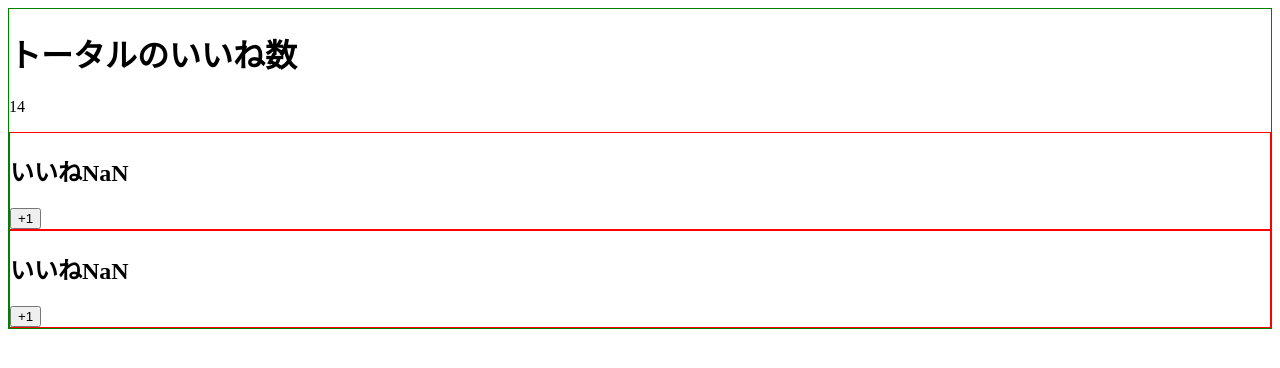
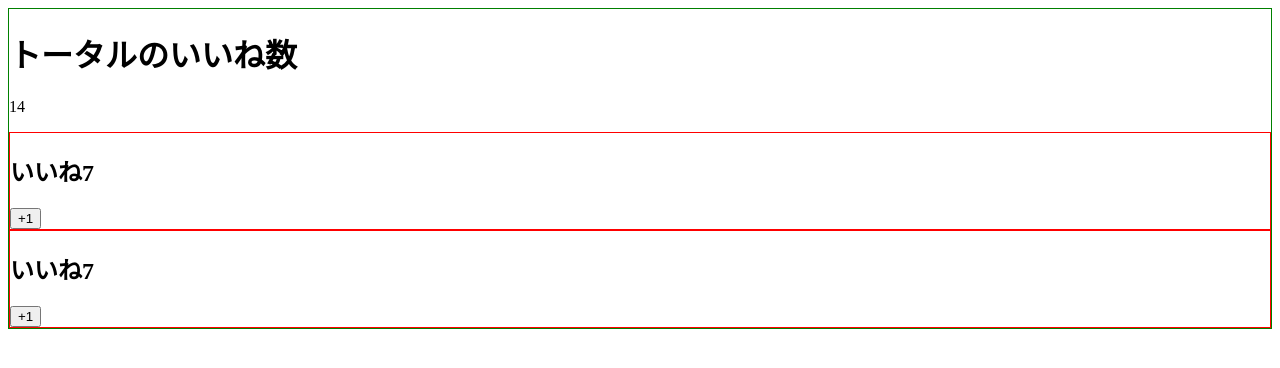
Before and after one commit to siyo0715/Vue.js_practice16, a Vue app in the folder practice16/: page / in a window 1280 px wide. Shown: the top 368 px of the page. Built offline with nearby package versions, Linux system fonts and the light colour scheme.

Commit message:
[Add]プロパティに意図しない値が入り込んできたときのバリデーション

```diff
--- a/practice16/src/components/LikeNumber.vue
+++ b/practice16/src/components/LikeNumber.vue
@@ -8,7 +8,14 @@
 <script>
   export default {
     props: {
-      totalNumbe: Number
+      totalNumber: {
+        type: Number,
+        default: function(){
+          return{
+            number:5
+          }
+        }
+      }
     },
     computed:{
       halfNumber(){
```
